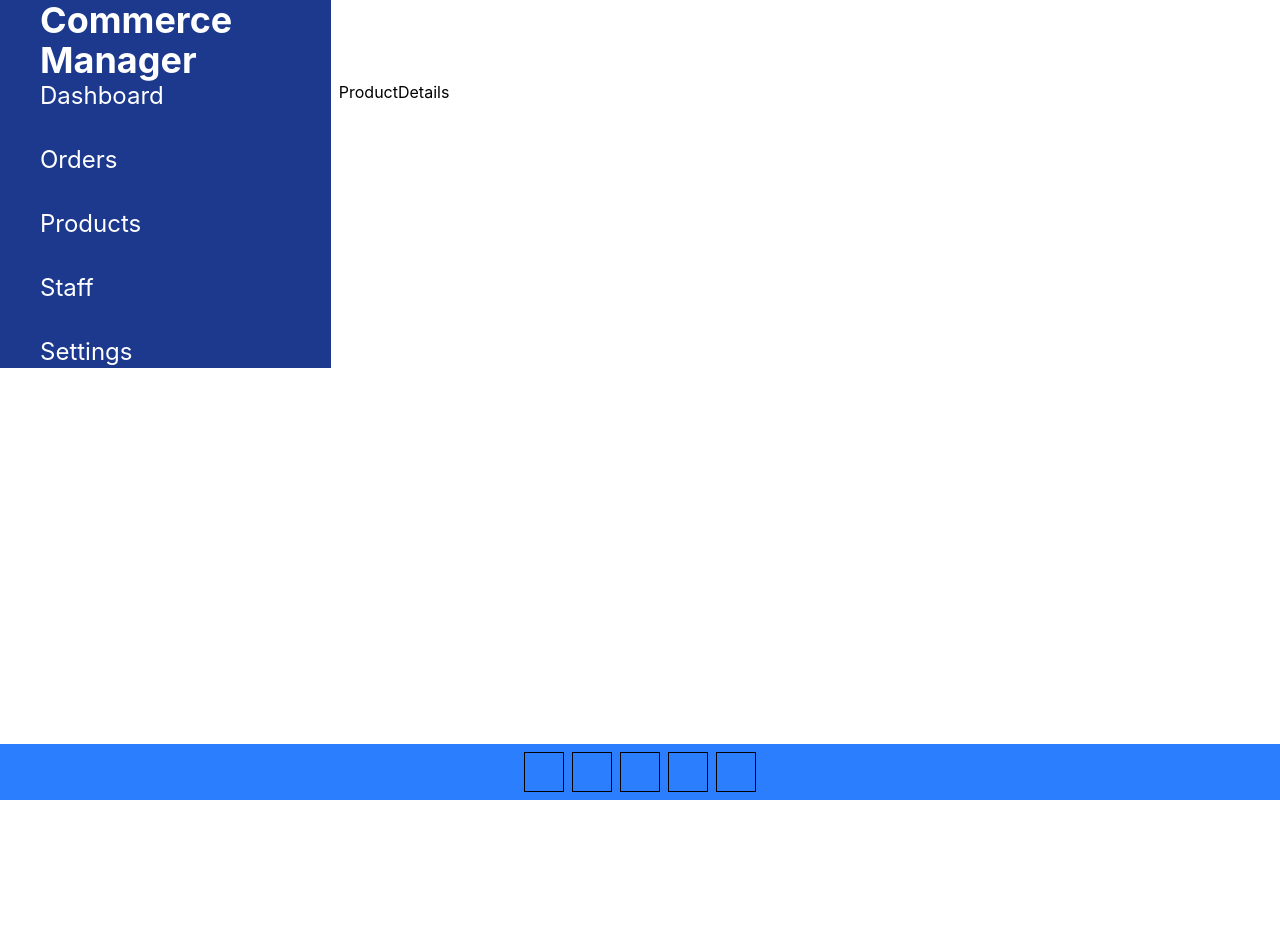
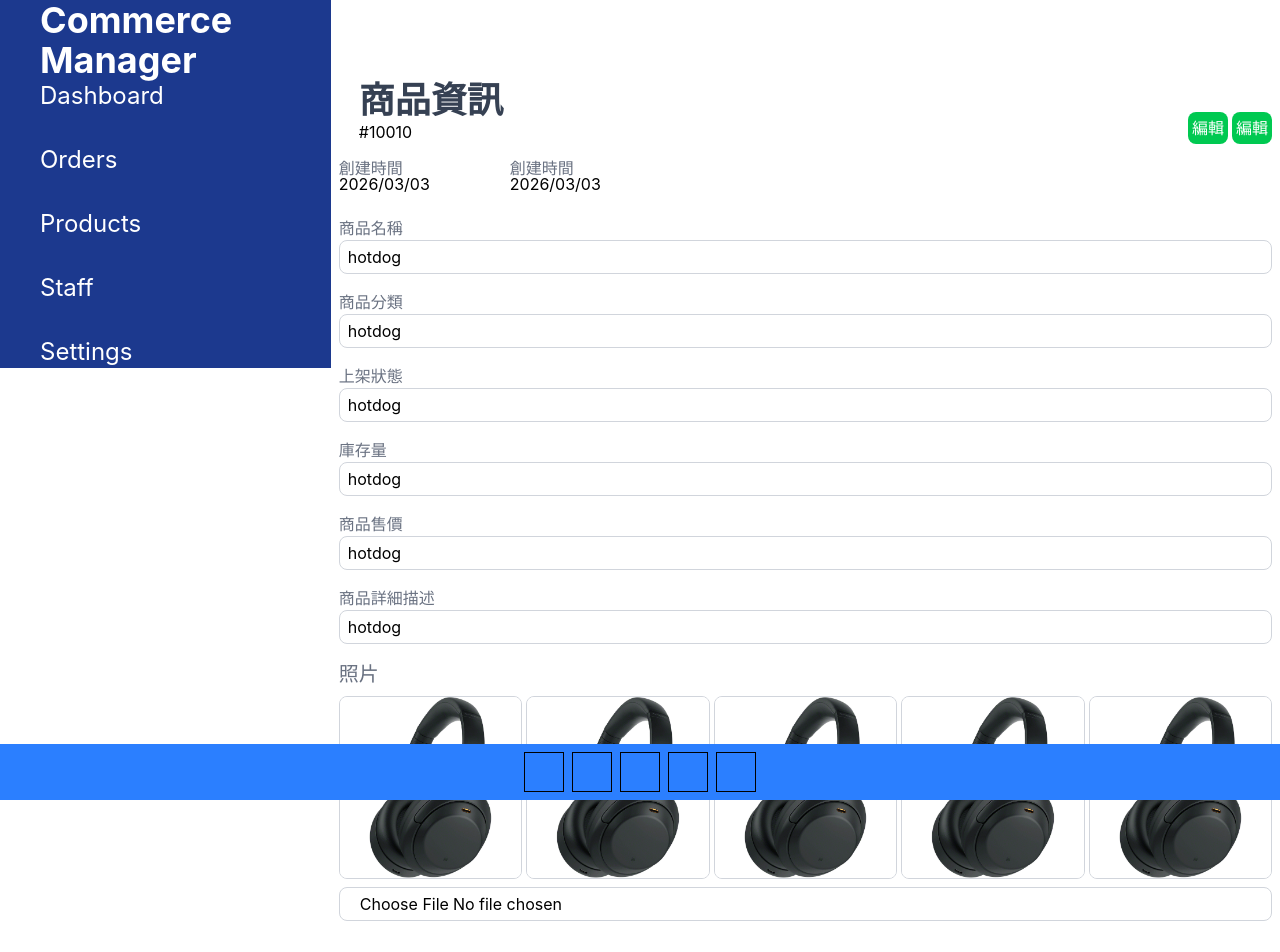
Before and after one commit to yinghautsai68/CommerceManager, a React app in the folder frontend/: page /products/1 in a window 1280 px wide. Shown: the top 952 px of the page. Before the commit the page ends 800 px from the top, so only its background shows below. Built offline with nearby package versions, Linux system fonts and the light colour scheme; the HTML template or start-up script is replaced by a standard one.

Commit message:
feat: create ProductDetails page
created ProductDetails Page that shows a products information,
modified FormInput CSS

```diff
--- a/frontend/src/Components/FormInput.tsx
+++ b/frontend/src/Components/FormInput.tsx
@@ -9,8 +9,8 @@ interface FormInputProps {
 const FormInput = ({ name, type, value, handleChange }: FormInputProps) => {
     return (
         <div className='flex flex-col w-full'>
-            <label htmlFor={name} className='capitalize'>{name}</label>
-            <input id={name} name={name} value={value} type={type} onChange={(e) => handleChange(e)} required className='pl-2 border border-black' />
+            <label htmlFor={name} className='capitalize text-gray-500'>{name}</label>
+            <input id={name} name={name} value={value} type={type} onChange={(e) => handleChange(e)} required className='pl-2 py-1 border border-gray-300 rounded-lg' />
         </div>
     )
 }
--- a/frontend/src/Pages/ProductDetails.tsx
+++ b/frontend/src/Pages/ProductDetails.tsx
@@ -1,8 +1,54 @@
 import React from 'react'
+import { SubTitle, Title } from '../components/Typography'
+import { Button } from '../components/Button'
+import FormInput from '../components/FormInput'
 
+import Sony from '../assets/sony_wh1000xm4.jpg'
 const ProductDetails = () => {
     return (
-        <div>ProductDetails</div>
+        <div className='flex flex-col gap-3'>
+            <div className='flex flex-row'>
+                <div className='flex flex-col flex-1'>
+                    <Title>商品資訊</Title>
+                    <span className='pl-5 '>#10010</span>
+                </div>
+                <div className='flex flex-row justify-center items-end gap-1'>
+                    <Button className='p-1'>編輯</Button>
+                    <Button className='p-1'>編輯</Button>
+                </div>
+            </div>
+            <div className='flex flex-row  items-center gap-20'>
+                <div className='flex flex-col '>
+                    <span className='text-gray-500'>創建時間</span>
+                    <span className='-translate-y-2'>2026/03/03</span>
+                </div>
+                <div className='flex flex-col '>
+                    <span className='text-gray-500'>創建時間</span>
+                    <span className='-translate-y-2'>2026/03/03</span>
+                </div>
+            </div>
+            <div className='flex flex-col gap-4'>
+                <FormInput name='商品名稱' value='hotdog' type='text' />
+                <FormInput name='商品分類' value='hotdog' type='text' />
+                <FormInput name='上架狀態' value='hotdog' type='text' />
+                <FormInput name='庫存量' value='hotdog' type='text' />
+                <FormInput name='商品售價' value='hotdog' type='text' />
+                <FormInput name='商品詳細描述' value='hotdog' type='text' />
+
+
+                <div className='flex flex-col gap-2'>
+                    <SubTitle className='text-gray-500'>照片</SubTitle>
+                    <div className='grid grid-cols-5 gap-1 '>
+                        <img src={Sony} alt="" className=' aspect-square border border-gray-300 rounded-lg' />
+                        <img src={Sony} alt="" className=' aspect-square border border-gray-300 rounded-lg' />
+                        <img src={Sony} alt="" className=' aspect-square border border-gray-300 rounded-lg' />
+                        <img src={Sony} alt="" className=' aspect-square border border-gray-300 rounded-lg' />
+                        <img src={Sony} alt="" className=' aspect-square border border-gray-300 rounded-lg' />
+                    </div>
+                    <input type="file" className='pl-5 py-1 border border-gray-300 rounded-lg' />
+                </div>
+            </div>
+        </div>
     )
 }
 
```
